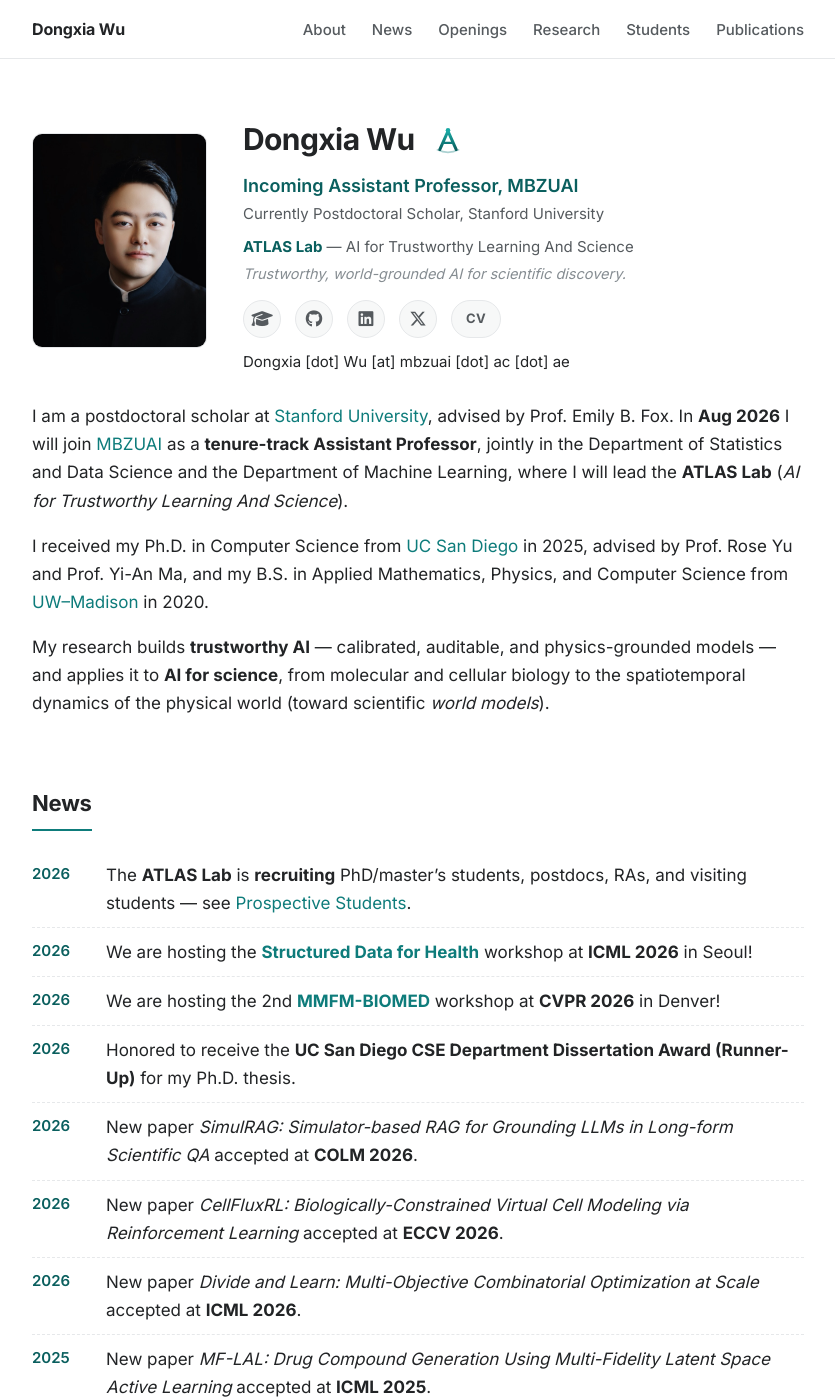
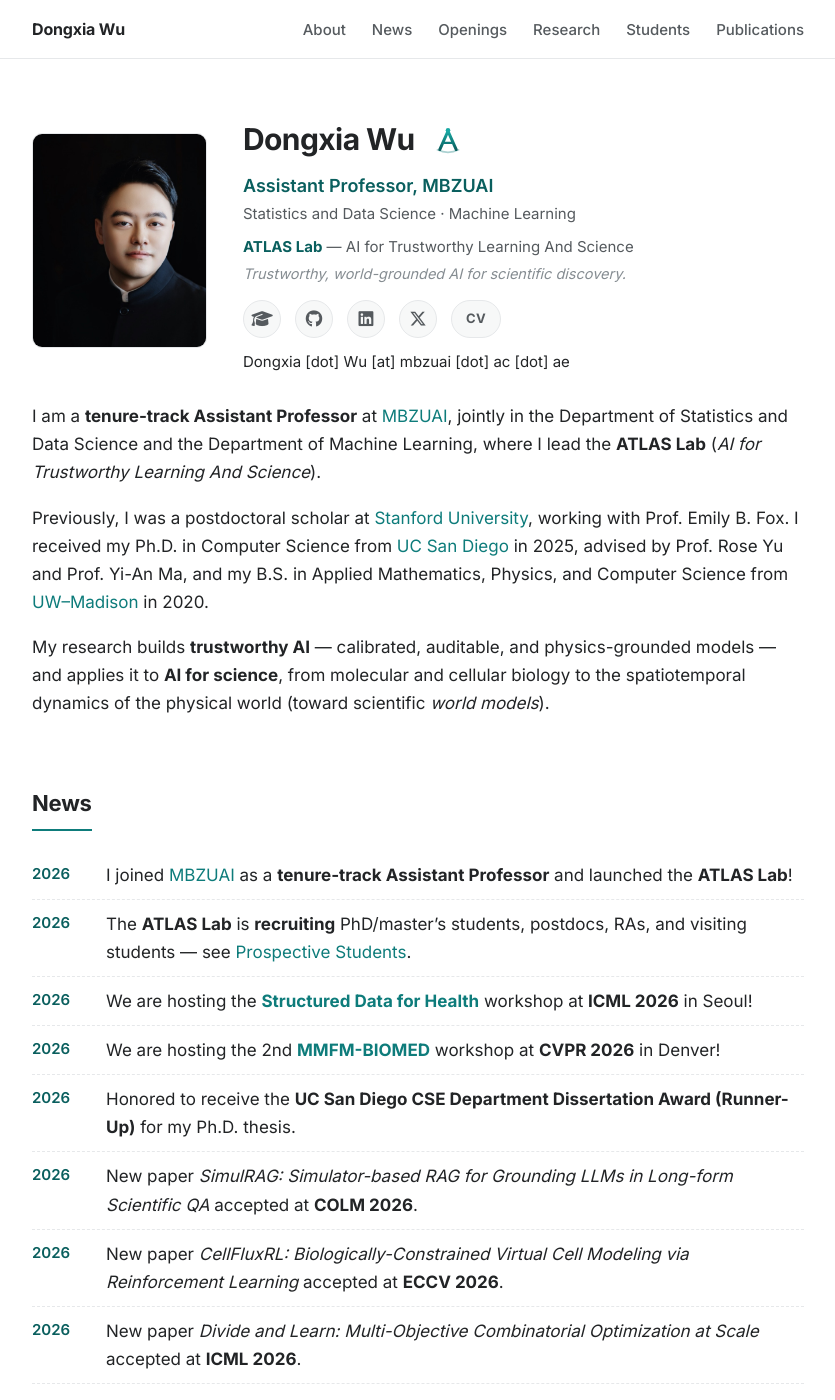
Before and after one commit to DongxiaW/dongxiaw.github.io, a Jekyll site: the page built from index.html, in a window 1280 px wide and 1400 px high. Shown: the whole window, without its empty margins (222-1057 px from the left). Built offline with Jekyll 4.4.1, drawn with Linux system fonts in a browser that asks for light colours; some of the changed text lies outside the part shown.

Commit message:
Update status: postdoc complete, now Assistant Professor at MBZUAI
Postdoc at Stanford ended July 31, 2026; tenure-track position at MBZUAI
began Aug 1, 2026.

- Title: 'Incoming Assistant Professor' -> 'Assistant Professor'; subtitle
  now names the two departments instead of the Stanford postdoc.
- Bio rewritten in present tense at MBZUAI, with Stanford as prior role.
- News: announce joining MBZUAI and launching the ATLAS Lab.
- Replace now-past 'as early as Fall 2026' start dates in the recruiting
  intro and the postdoc posting meta.
- Update site description in _config.yml.

Co-Authored-By: Claude Opus 5 <noreply@anthropic.com>

```diff
--- a/_config.yml
+++ b/_config.yml
@@ -3,7 +3,7 @@
 # Site Settings
 title: Dongxia Wu
 description: >
-  Dongxia (Allen) Wu — Incoming Assistant Professor at MBZUAI. Research on trustworthy AI
+  Dongxia Wu — Assistant Professor at MBZUAI. Research on trustworthy AI
   (calibrated, auditable, physics-grounded models) and AI for science (biomedical, health,
   and spatiotemporal data).
 url: 'https://dongxiaw.github.io'
--- a/_data/data.yml
+++ b/_data/data.yml
@@ -9,8 +9,8 @@
 profile:
   name: Dongxia Wu
   chinese_name:   # leave blank to hide
-  title: Incoming Assistant Professor, MBZUAI
-  subtitle: Currently Postdoctoral Scholar, Stanford University
+  title: Assistant Professor, MBZUAI
+  subtitle: Statistics and Data Science · Machine Learning
   lab: ATLAS Lab
   lab_full: AI for Trustworthy Learning And Science
   lab_logo: atlas-logo.svg
@@ -29,14 +29,14 @@ profile:
 # Bio / about (rendered in the header, supports markdown links)
 # ----------------------------------------------------------------------
 bio: |
-  I am a postdoctoral scholar at [Stanford University](https://www.stanford.edu/), advised by Prof. Emily B. Fox.
-  In **Aug 2026** I will join [MBZUAI](https://mbzuai.ac.ae/) as a **tenure-track Assistant Professor**, jointly in the
-  Department of Statistics and Data Science and the Department of Machine Learning, where I will lead the
-  **ATLAS Lab** (*AI for Trustworthy Learning And Science*).
+  I am a **tenure-track Assistant Professor** at [MBZUAI](https://mbzuai.ac.ae/), jointly in the Department of
+  Statistics and Data Science and the Department of Machine Learning, where I lead the **ATLAS Lab**
+  (*AI for Trustworthy Learning And Science*).
 
-  I received my Ph.D. in Computer Science from [UC San Diego](https://ucsd.edu/) in 2025, advised by Prof. Rose Yu and
-  Prof. Yi-An Ma, and my B.S. in Applied Mathematics, Physics, and Computer Science from
-  [UW–Madison](https://www.wisc.edu/) in 2020.
+  Previously, I was a postdoctoral scholar at [Stanford University](https://www.stanford.edu/), working with
+  Prof. Emily B. Fox. I received my Ph.D. in Computer Science from [UC San Diego](https://ucsd.edu/) in 2025,
+  advised by Prof. Rose Yu and Prof. Yi-An Ma, and my B.S. in Applied Mathematics, Physics, and Computer Science
+  from [UW–Madison](https://www.wisc.edu/) in 2020.
 
   My research builds **trustworthy AI** — calibrated, auditable, and physics-grounded models — and applies it to
   **AI for science**, from molecular and cellular biology to the spatiotemporal dynamics of the physical world
@@ -46,6 +46,8 @@ bio: |
 # News (most recent first). Keep `date` short.
 # ----------------------------------------------------------------------
 news:
+  - date: 2026
+    text: "I joined [MBZUAI](https://mbzuai.ac.ae/) as a **tenure-track Assistant Professor** and launched the **ATLAS Lab**!"
   - date: 2026
     text: "The **ATLAS Lab** is **recruiting** PhD/master's students, postdocs, RAs, and visiting students — see [Prospective Students](#students)."
   - date: 2026
@@ -74,7 +76,7 @@ openings:
   positions:
     - title: Postdoctoral Researcher — Virtual Cell Modeling
       badge: Now hiring
-      meta: MBZUAI, Abu Dhabi · Flexible start (as early as Fall 2026) · Open until filled
+      meta: MBZUAI, Abu Dhabi · Flexible start date · Open until filled
       summary: |
         Co-advised by Prof. Dongxia Wu and [Prof. Le Song](https://dasongle.github.io/), this postdoc
         will build foundation-model approaches to **virtual cell modeling**.
@@ -137,8 +139,8 @@ recruiting:
     **The ATLAS Lab at MBZUAI is recruiting!** I am looking for highly motivated **PhD students, master's students,
     postdocs, research assistants (RAs), and visiting students**, and I recruit from both the Department of Statistics
     and Data Science and the Department of Machine Learning. **PhD positions begin in Fall 2027**; postdoc, master's,
-    RA, and visiting positions can begin as early as **Fall 2026**. I am especially interested in candidates working
-    across these areas:
+    RA, and visiting positions are **open now**, with flexible start dates. I am especially interested in candidates
+    working across these areas:
   areas:
     - title: Generative Modeling & Reinforcement Learning
       text: Diffusion- and flow-based generative models and reinforcement learning — core building blocks of modern machine learning.
```
